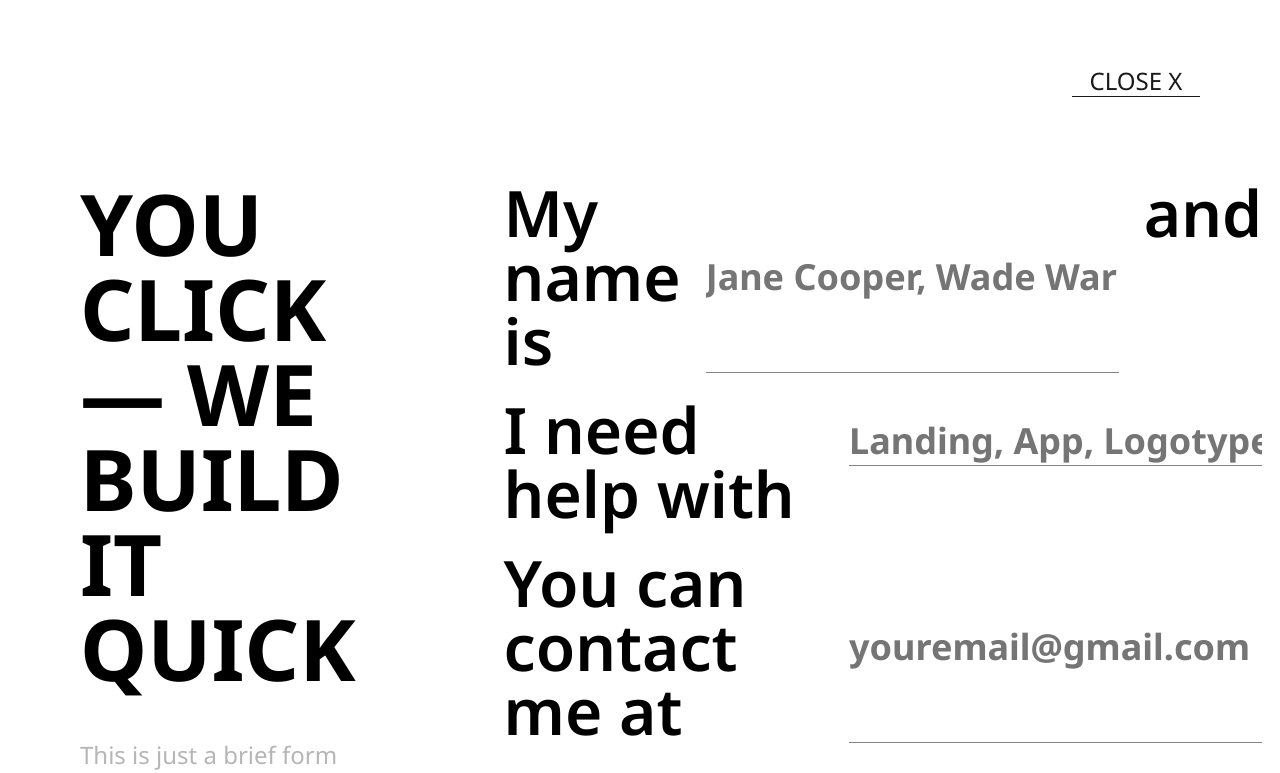
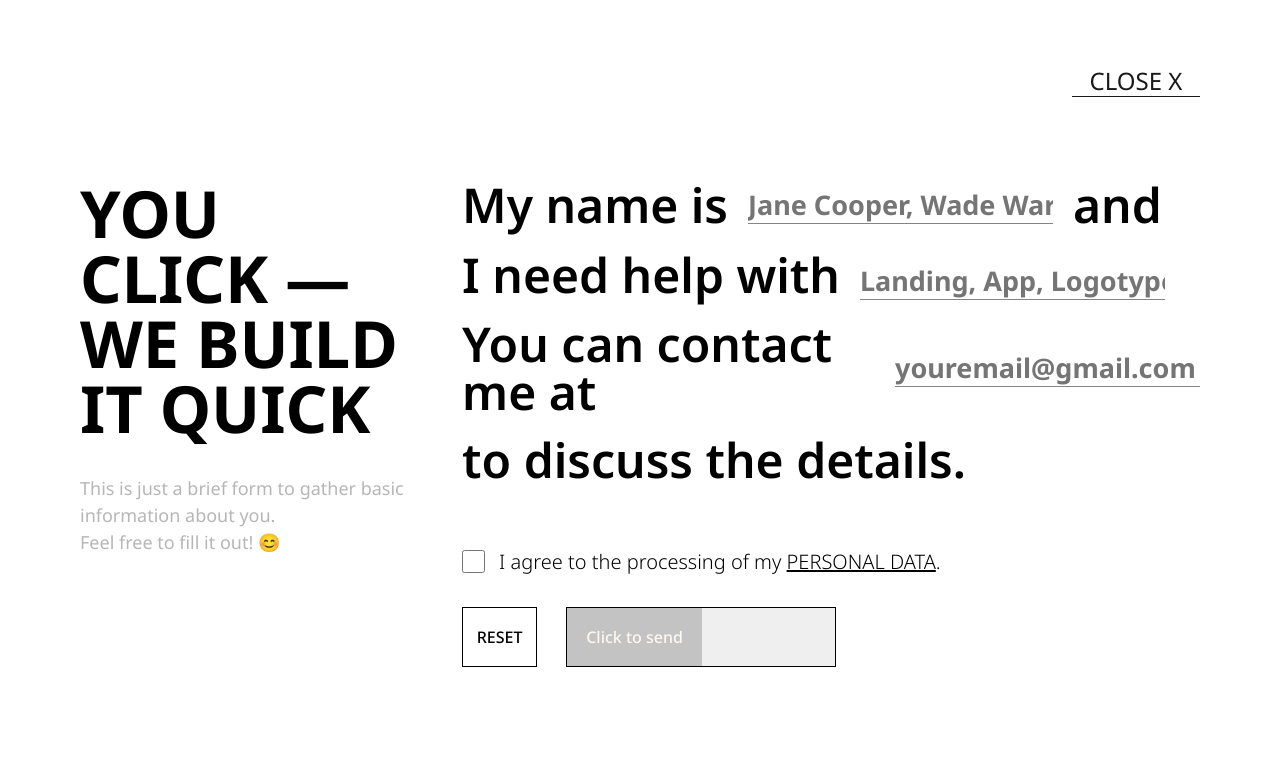
Before and after one commit to bbesigned/bbesigned, a Next.js app: page /letsTalk in a window 1280 px wide. Shown: the top 773 px of the page. Built offline with nearby package versions, Linux system fonts and the light colour scheme.

Commit message:
feat: add logic agree in submitLetsTalkButton

```diff
--- a/src/app/letsTalk/letsTalk.module.scss
+++ b/src/app/letsTalk/letsTalk.module.scss
@@ -10,7 +10,6 @@
 		font-family: Noto Sans;
 		align-self: flex-end;
 		text-align: center;
-
 		color: rgba(25, 25, 25, 1);
 		width: 128px;
 		margin-bottom: 84px;
@@ -34,10 +33,19 @@
 		display: flex;
 		gap: 148px;
 		margin-bottom: 252px;
+
+		@media (max-width: 1440px) {
+			gap: 20px;
+			margin-bottom: 193px;
+		}
 	}
 
 	&__title {
 		width: 445px;
+
+		@media (max-width: 1440px) {
+			width: 413px;
+		}
 	}
 
 	&__info {
@@ -47,6 +55,11 @@
 		line-height: 100%;
 		text-transform: uppercase;
 		margin-bottom: 45px;
+
+		@media (max-width: 1440px) {
+			font-size: 65px;
+			margin-bottom: 34px;
+		}
 	}
 
 	&__text {
@@ -54,18 +67,23 @@
 		font-size: 24px;
 		letter-spacing: 0%;
 		line-height: 37px;
-	}
 
-	&__form {
-		// margin-bottom: 252px;
+		@media (max-width: 1440px) {
+			font-size: 18px;
+			line-height: 27px;
+		}
 	}
 
 	&__wrapper {
 		display: flex;
 		flex-direction: column;
 		gap: 25px;
-		flex-grow: 1;
 		margin-bottom: 90px;
+
+		@media (max-width: 1440px) {
+			gap: 20px;
+			margin-bottom: 64px;
+		}
 	}
 
 	&__item {
@@ -74,14 +92,29 @@
 		font-weight: 600;
 		font-size: 64px;
 		line-height: 100%;
+		align-items: center; // добавил для вертикального выравнивания
+
+		@media (max-width: 1440px) {
+			gap: 20px;
+			font-size: 48px;
+		}
 	}
 
 	&__input {
-		flex-grow: 1;
 		border-bottom: 1px solid rgba(132, 132, 132, 1);
 		font-family: Noto Sans;
 		font-weight: 700;
 		font-size: 36px;
+
+		/* Важное: убрать растяжение input */
+		flex: 0 0 auto;
+		width: auto;
+		min-width: 150px; /* минимальная ширина для удобства */
+
+		@media (max-width: 1440px) {
+			font-size: 27px;
+			min-width: 100px;
+		}
 	}
 
 	&__select {
@@ -122,6 +155,12 @@
 		height: 80px;
 		font-weight: 500;
 		font-size: 20px;
+
+		@media (max-width: 1440px) {
+			width: 75px;
+			height: 60px;
+			font-size: 16px;
+		}
 	}
 
 	&__footer {
@@ -134,6 +173,10 @@
 		font-weight: 500;
 		font-size: 20px;
 		line-height: 140%;
+
+		@media (max-width: 1440px) {
+			font-size: 18px;
+		}
 
 		& span {
 			color: rgba(180, 1, 94, 1);
@@ -149,6 +192,11 @@
 		text-transform: uppercase;
 		text-decoration: underline;
 
+		@media (max-width: 1440px) {
+			gap: 32px;
+			font-size: 20px;
+		}
+
 		& a {
 			color: inherit;
 		}
--- a/src/app/letsTalk/page.tsx
+++ b/src/app/letsTalk/page.tsx
@@ -28,8 +28,8 @@ const LetsTalk = () => {
 		const handleBeforeUnload = (e: BeforeUnloadEvent) => {
 			if (isFormDirty && !isSubmit) {
 				e.preventDefault();
-      e.returnValue = ""; // Chrome требует установку returnValue
-      return ""; // для старых браузеров
+				e.returnValue = "";
+				return "";
 			}
 		};
 
@@ -39,7 +39,6 @@ const LetsTalk = () => {
 			window.removeEventListener("beforeunload", handleBeforeUnload);
 		};
 	}, [name, email, activity, agree, isSubmit]);
-
 
 	const handleActivityChange = (selected: string[]) => {
 		setSelectedActivities(selected);
@@ -67,6 +66,7 @@ const LetsTalk = () => {
 
 	const handleSubmit = (e: React.FormEvent) => {
 		e.preventDefault();
+		if (agree) {
 			setIsSubmit(true);
 
 			try {
@@ -77,6 +77,7 @@ const LetsTalk = () => {
 				console.log([name, email, activity, agree]);
 			} catch (err) {
 				console.error("ERROR", err);
+			}
 		}
 	};
 
@@ -89,7 +90,11 @@ const LetsTalk = () => {
 
 				<div className={styles.letsTalk__container}>
 					<div className={styles.letsTalk__title}>
-						<div className={styles.letsTalk__info}>YOU CLICK — WE BUILD IT QUICK</div>
+						<div className={styles.letsTalk__info}>
+							YOU
+							<br /> CLICK —<br /> WE BUILD
+							<br /> IT QUICK
+						</div>
 						<div className={styles.letsTalk__text}>
 							This is just a brief form to gather basic information about you. <br />
 							Feel free to fill it out! 😊
@@ -159,7 +164,7 @@ const LetsTalk = () => {
 								<button type="button" className={styles.letsTalk__reset} onClick={handleClickReset}>
 									RESET
 								</button>
-								<SubmitLetsTalkButton submit={isSubmit} />
+								<SubmitLetsTalkButton submit={isSubmit} agree={agree} />
 							</div>
 						</div>
 					</form>
--- a/src/components/submitLetsTalkButton/submitLetsTalkButton.module.scss
+++ b/src/components/submitLetsTalkButton/submitLetsTalkButton.module.scss
@@ -14,6 +14,12 @@
 	text-align: center;
 	vertical-align: middle;
 
+	@media (max-width: 1440px) {
+		width: 270px;
+		height: 60px;
+		font-size: 16px;
+	}
+
 	&__slide {
 		display: flex;
 		width: 181px;
@@ -22,6 +28,10 @@
 		align-items: center;
 		justify-content: center;
 		transition: 2s;
+
+		@media (max-width: 1440px) {
+		width: 135px;
+	}
 
 		&.active {
 			transform: translateX(calc(100% - 4px));
--- a/src/components/submitLetsTalkButton/submitLetsTalkButton.tsx
+++ b/src/components/submitLetsTalkButton/submitLetsTalkButton.tsx
@@ -7,7 +7,7 @@ import arrow from "../../../public/arrow.svg";
 
 import styles from "./submitLetsTalkButton.module.scss";
 
-const SubmitLetsTalkButton = ({ submit }) => {
+const SubmitLetsTalkButton = ({ submit, agree }) => {
 	const [active, setActive] = useState(submit);
 
 	useEffect(() => {
@@ -21,11 +21,11 @@ const SubmitLetsTalkButton = ({ submit }) => {
 	return (
 		<button type="submit" className={styles.submitLetsTalkButton}>
 			<div
-				className={`${styles.submitLetsTalkButton__slide} ${active ? styles.active : ""}`}
+				className={`${styles.submitLetsTalkButton__slide} ${active && agree ? styles.active : ""}`}
 				onClick={handleClick}>
-				{active ? "Successful send" : "Slide to send"}
+				{active && agree ? "Successful send" : "Click to send"}
 			</div>
-			{!active && (
+			{!active && agree && (
 				<div className={styles.submitLetsTalkButton__arrows}>
 					<Image src={arrow} alt="Photo" width={24} height={24} />
 					<Image src={arrow} alt="Photo" width={24} height={24} />
```
Lines whose indentation alone changed are shown as unchanged.
